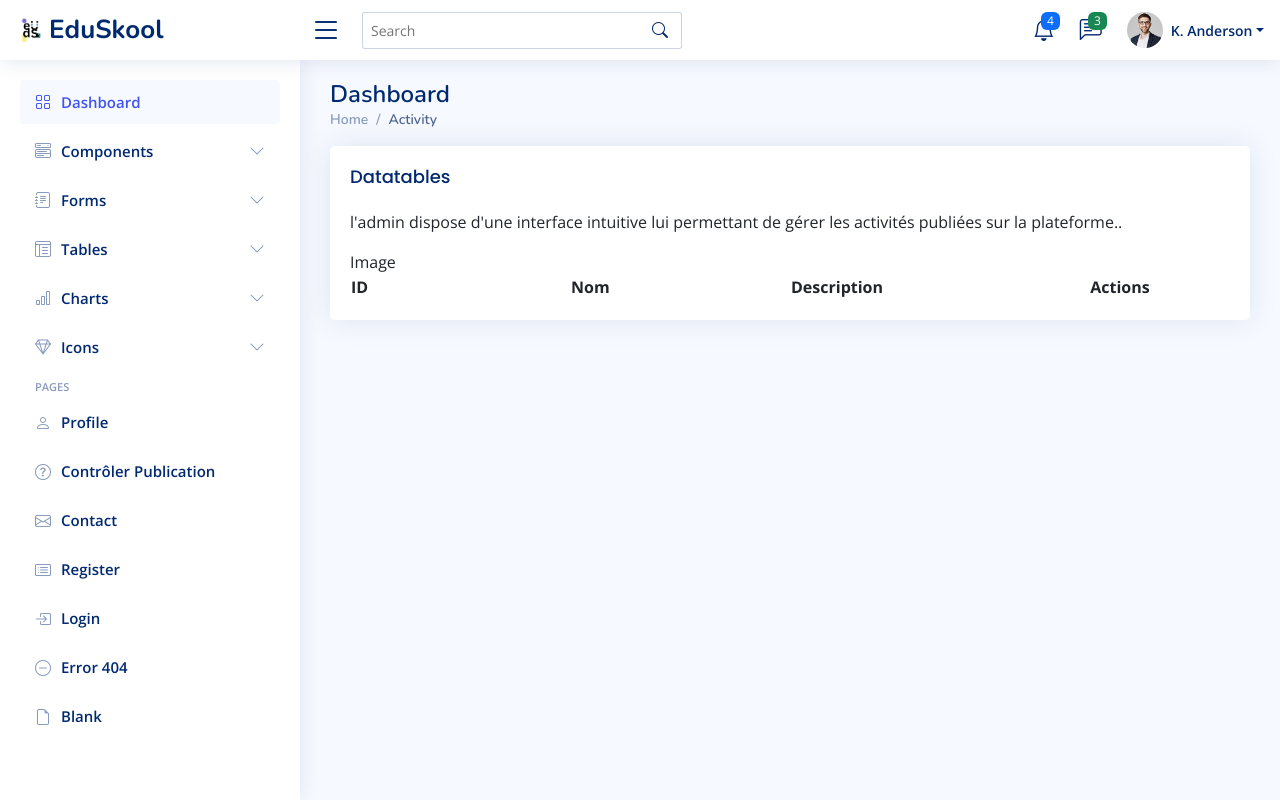
After one commit to ghribimehdi/EduSkool, a PHP site: template templates/backend_subscription/index.html.twig in a window 1280 px wide. The commit adds this page. Run offline with PHP 8.4, Linux system fonts and the light colour scheme; the template is opened without the code that fills it, so the values that code supplies are empty; some libraries are stand-ins or nearby versions.

Commit message:
add back template

```diff
--- a/src/Controller/PaymentController.php
+++ b/src/Controller/PaymentController.php
@@ -50,7 +50,7 @@ final class PaymentController extends AbstractController
         // Step 3: Handle the form submission
         if ($form->isSubmitted() && $form->isValid()) {
             // Step 3.1: Find the user (you should replace this with the actual authenticated user)
-            $user = $entityManager->getRepository(User::class)->find(5); // Replace with actual authenticated user
+            $user = $entityManager->getRepository(User::class)->find(6); // Replace with actual authenticated user
             if (!$user) {
                 throw $this->createNotFoundException('User not found');
             }
--- /dev/null
+++ b/templates/backend_subscription/dashboard.html.twig
@@ -0,0 +1 @@
+{% extends 'baseAdmin.html.twig' %}
--- /dev/null
+++ b/templates/backend_subscription/index.html.twig
@@ -0,0 +1,87 @@
+{% extends 'baseAdmin.html.twig' %}
+
+{% block title %}Hello BackendActivityController!{% endblock %}
+
+{% block body %}
+
+
+  <main class="main">
+
+      <div class="pagetitle">
+      <h1>Dashboard</h1>
+      <nav>
+        <ol class="breadcrumb">
+          <li class="breadcrumb-item"><a href="index.html">Home</a></li>
+          <li class="breadcrumb-item active">Activity</li>
+        </ol>
+      </nav>
+    </div><!-- End Page Title -->
+
+    <section class="section">
+      <div class="row">
+        <div class="col-lg-12">
+
+          <div class="card">
+            <div class="card-body">
+              <h5 class="card-title">Datatables</h5>
+              <p>l'admin dispose d'une interface intuitive lui permettant de gérer les activités publiées sur la plateforme..</p>
+
+              <!-- Table with stripped rows -->
+               <table style="width: 100%; table-layout: fixed;">
+                <thead>
+                  <tr>
+                    <th style="width: 15%;">ID</th>
+                    <th style="width: 15%;">Nom</th>
+                    <th style="width: 15%;">Description</th>
+                    <thstyle="width: 15%;">Image</th>
+                    <th class="text-center" style="width: 15%;">Actions</th>
+                  </tr>
+                </thead>
+                <tbody>
+                  {% for activity in activities %}
+                      <tr>
+                          <td>{{ activity.id }}</td>
+                          <td>{{ activity.titre }}</td>
+                          <td>{{ activity.description }}</td>
+                          <td>
+                              {% if activity.imageFileName %}
+                                  <img src="{{ asset('uploads/' ~ activity.imageFileName) }}" alt="{{ activity.titre }}" width="100">
+                              {% else %}
+                                  Pas d'image
+                              {% endif %}
+                          </td>
+
+                          <td class="text-center">
+                 {#<a href="{{ path('app_activity_show', {'id': activity.id}) }}" class="btn btn-info btn-sm">Show</a>#}
+                <form action="{{ path('app_activity_delete', {'id': activity.id}) }}" method="POST" style="display:inline;" onsubmit="return confirm('Are you sure you want to delete this activity?');">
+                    <input type="hidden" name="_token" value="{{ csrf_token('delete' ~ activity.id) }}">
+                    <button type="submit" class="btn btn-danger btn-sm">Delete</button>
+                </form>
+            </td>
+
+            <td>
+
+            {% if not activity.isApproved %}
+                <a href="{{ path('app_backend_activity_approve', { id: activity.id }) }}" class="btn btn-success">Approuver</a>
+            {% else %}
+                <span class="text-success">Approuvée</span>
+            {% endif %}
+
+        </td>
+                      </tr>
+                  {% endfor %}
+                </tbody>
+              </table>
+              <!-- End Table with stripped rows -->
+
+            </div>
+          </div>
+
+        </div>
+      </div>
+    </section>
+
+  </main><!--
+
+
+{% endblock %}
```
Also changed, not shown: src/Controller/BackendSubscriptionController.php (added, +36 -0 lines), templates/payment/_form.html.twig (+78 -3 lines).
